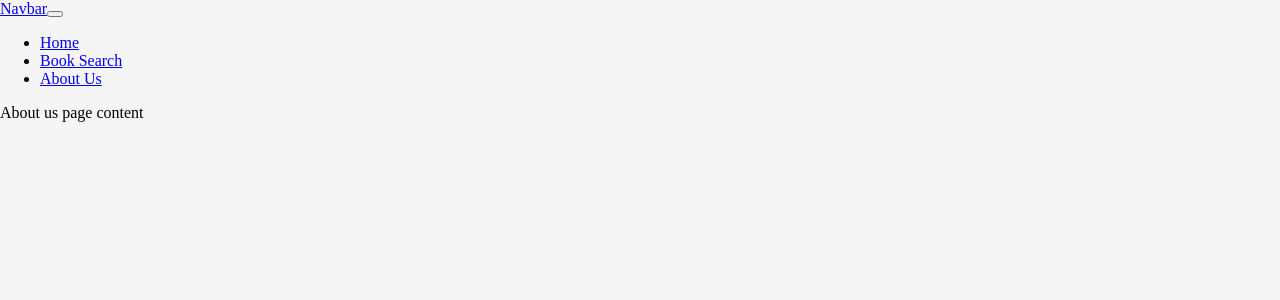
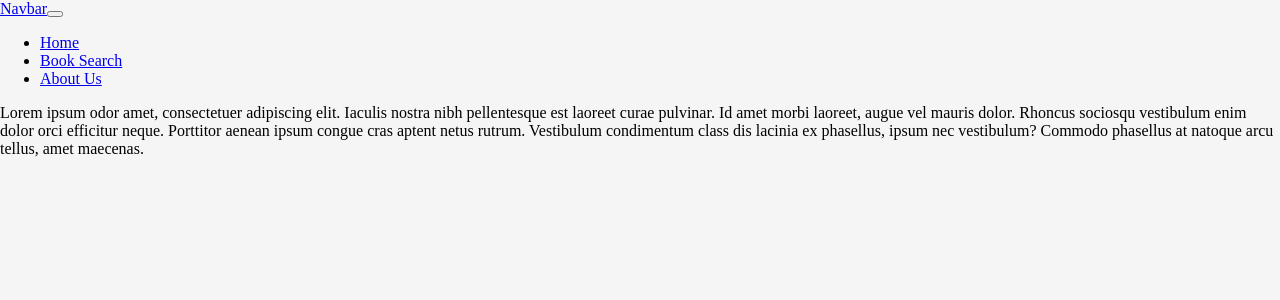
Before and after one commit to CSU-WebEngineering-Fall-24/Group1, a React app in the folder booksearch/src/main/react/: page /aboutus in a window 1280 px wide. Shown: the top 300 px of the page. Built offline with nearby package versions, Linux system fonts and the light colour scheme; the HTML template or start-up script is replaced by a standard one.

Commit message:
About us Page updated

```diff
--- a/booksearch/src/main/react/containers/AboutUsPage.jsx
+++ b/booksearch/src/main/react/containers/AboutUsPage.jsx
@@ -3,7 +3,13 @@ import "./style.css";
 
 const AboutUsPage = () => {
 return (
-    <div>About us page content</div>
+    <div>Lorem ipsum odor amet, consectetuer adipiscing elit.
+        Iaculis nostra nibh pellentesque est laoreet curae pulvinar.
+        Id amet morbi laoreet, augue vel mauris dolor.
+        Rhoncus sociosqu vestibulum enim dolor orci efficitur neque.
+        Porttitor aenean ipsum congue cras aptent netus rutrum.
+        Vestibulum condimentum class dis lacinia ex phasellus, ipsum nec vestibulum?
+        Commodo phasellus at natoque arcu tellus, amet maecenas.</div>
     )
 }
 export default AboutUsPage;
```
